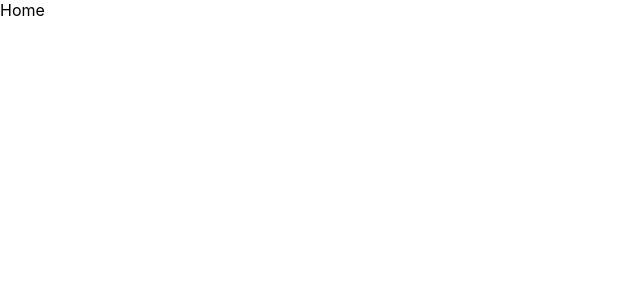
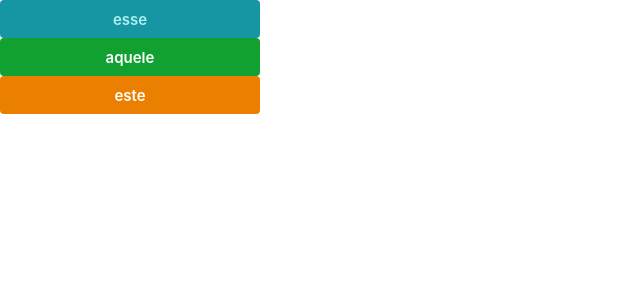
Before and after one commit to lufelipe12/isaude-app, a React (Create React App) app: page / in a window 1280 px wide. Shown: the top 300 px of the page, without its empty margins (0-640 px from the left). Built offline with nearby package versions, Linux system fonts and the light colour scheme.

Commit message:
feat: button with diferent colors

```diff
--- a/package.json
+++ b/package.json
@@ -16,8 +16,13 @@
     "react-dom": "^17.0.2",
     "react-hook-form": "^7.28.0",
     "react-hot-toast": "^2.2.0",
+    "react-icons": "^4.3.1",
+    "react-redux": "^7.2.6",
     "react-router-dom": "5",
     "react-scripts": "5.0.0",
+    "react-toastify": "^8.2.0",
+    "redux": "^4.1.2",
+    "redux-thunk": "^2.4.1",
     "styled-components": "^5.3.3",
     "web-vitals": "^2.1.0",
     "yup": "^0.32.11"
--- /dev/null
+++ b/src/components/Button/index.jsx
@@ -0,0 +1,12 @@
+import {ButtonStyled} from "./styles"
+
+export const Button = ({children, colorType,...rest}) => {
+    // type -> accepts one of the three options: Primary, Secondary, Tertiary
+
+
+    return(
+        <ButtonStyled >
+            <button className={colorType} {...rest}>{children}</button>
+        </ButtonStyled>
+    )
+}
--- /dev/null
+++ b/src/components/Button/styles.js
@@ -0,0 +1,32 @@
+import styled from "styled-components"
+
+export  const ButtonStyled = styled.div`
+
+    button{
+        width:260px;
+        height:38px;
+        font-size:15px;
+        font-weight:600;
+        border:none;
+        border-radius:4px;
+    }
+    button:hover{
+        color:var(--blue-2);
+        background-color:var(--light-blue-1);
+    }
+
+    .Primary{
+        color:var(--light-blue-1);
+        background-color:var(--blue-2);
+
+    }
+    .Secondary{
+        color:#FFF;
+        background-color:var(--green);
+    }
+    .Tertiary{
+        color:#FFF;
+        background-color:var(--orange);
+    }
+
+`
--- a/src/pages/Home/index.jsx
+++ b/src/pages/Home/index.jsx
@@ -1,4 +1,9 @@
+import {Button} from "../../components/Button"
 const Home = () => {
-  return <div>Home</div>
+  return <div>
+      <Button colorType="Primary">esse</Button>
+      <Button colorType="Secondary">aquele</Button>
+      <Button colorType="Tertiary">este</Button>
+    </div>
 }
 export default Home
```
Also changed, not shown: 1 other file (tests, documents, lock files or other folders).
